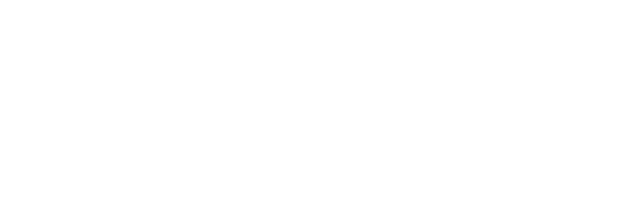
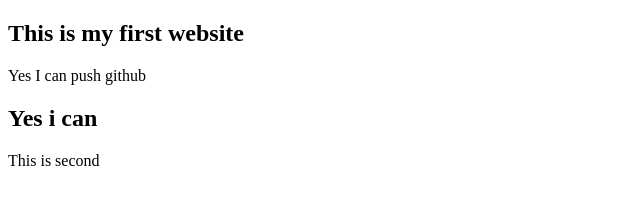
Before and after one commit to afratechouse/firstwebsite, a plain HTML site: page index.html in a window 1280 px wide. Shown: the whole page, without its empty margins (0-640 px from the left). Drawn offline with Linux system fonts and the light colour scheme.

Commit message:
My Mistake

```diff
--- a/index.html
+++ b/index.html
@@ -7,6 +7,9 @@
     <title>Document</title>
 </head>
 <body>
-
+    <h2>This is my first website</h2>
+    <p>Yes I can push github</p>
+    <h2>Yes i can</h2>
+    <p>This is second</p>
 </body>
 </html>
```
